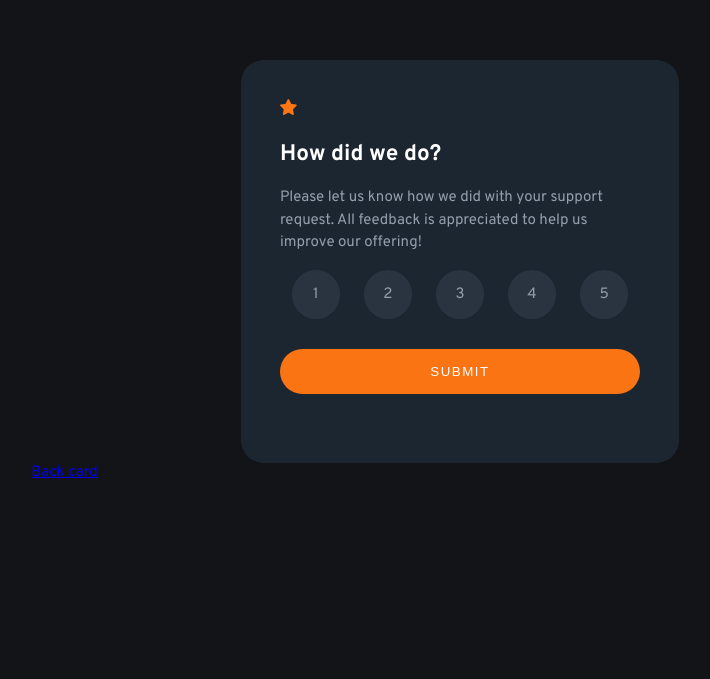
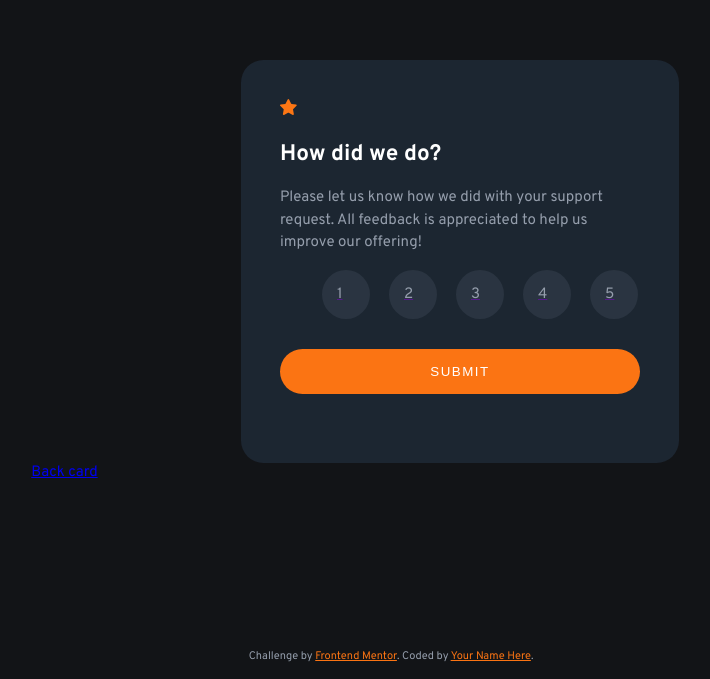
Before and after one commit to la-viza/Practice-interactive-rating-component-main, a plain HTML site: page index.html in a window 1280 px wide. Shown: the part 137-816 px from the top of the page, without its empty margins (188-898 px from the left). Drawn offline with Linux system fonts and the light colour scheme.

Commit message:
adapting HTML elements for JS

```diff
--- a/Sass/_base.scss
+++ b/Sass/_base.scss
@@ -82,16 +82,20 @@ section {
       }
     }
 
-    .card__front__rating {
+    .card__front__rating ul {
       display: flex;
+      cursor: pointer;
+      list-style: none;
+      gap: 1rem;
+      align-content: space-around;
       justify-content: space-around;
 
       .rating {
-        display: inline-block;
-        text-align: center;
+        display: flex;
         color: var(--color-light-grey);
         background-color: var(--color-medium-grey);
-        border-radius: 50%;
+
+        border-radius: 100%;
         padding: 1rem;
         width: 1.2rem;
 
@@ -135,11 +139,21 @@ section {
   }
 }
 
-.attribution {
+footer {
+  display: flex;
+  position: relative;
+  justify-content: center;
+  align-content: center;
+}
+
+#credentials {
+  position: fixed;
   font-size: 11px;
-  text-align: center;
+  bottom: 0;
+  width: 100%;
+  margin: 0;
 
   a {
-    color: #3e52a3;
+    color: var(--color-primary);
   }
 }
--- a/index.html
+++ b/index.html
@@ -39,11 +39,13 @@
             feedback is appreciated to help us improve our offering!
           </p>
           <div class="card__front__rating">
-            <a href=""> <span class="rating">1</span></a>
-            <a href=""> <span class="rating">2</span></a>
-            <a href=""> <span class="rating">3</span></a>
-            <a href=""> <span class="rating">4</span></a>
-            <a href=""> <span class="rating">5</span></a>
+            <ul>
+              <a href=""> <li class="rating">1</li></a>
+              <a href=""> <li class="rating">2</li></a>
+              <a href=""> <li class="rating">3</li></a>
+              <a href=""> <li class="rating">4</li></a>
+              <a href=""> <li class="rating">5</li></a>
+            </ul>
           </div>
 
           <button class="card__front__btn" type="submit">Submit</button>
@@ -52,11 +54,13 @@
 
       <a href="back-card.html">Back card</a>
     </main>
-    <!--   <div class="attribution">
-      Challenge by
-      <a href="https://www.frontendmentor.io?ref=challenge" target="_blank"
-        >Frontend Mentor</a
-      >. Coded by <a href="#">Your Name Here</a>.
-    </div> -->
+    <footer>
+      <p id="credentials">
+        Challenge by
+        <a href="https://www.frontendmentor.io?ref=challenge" target="_blank"
+          >Frontend Mentor</a
+        >. Coded by <a href="#">Your Name Here</a>.
+      </p>
+    </footer>
   </body>
 </html>
```
Also changed, not shown: Sass/main.css, app.js (added), 1 other file.
